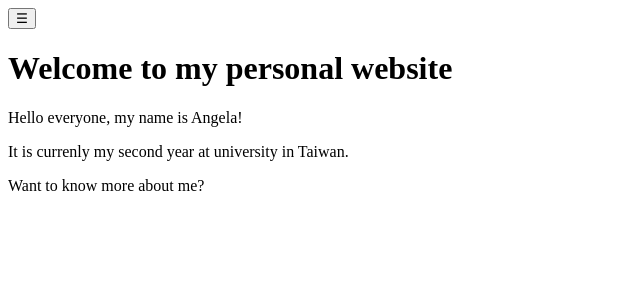
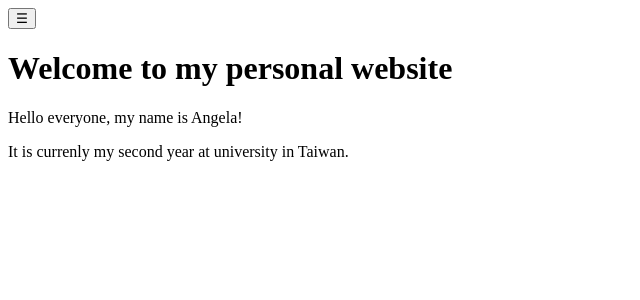
Before and after one commit to mingxuanchou/mingxuanchou.githyb.io, a Jekyll site: the page built from index.md, in a window 1280 px wide. Shown: the top 300 px of the page, without its empty margins (0-640 px from the left). Built offline with Jekyll 4.4.1, drawn with Linux system fonts in a browser that asks for light colours.

Commit message:
Update index.md

```diff
--- a/index.md
+++ b/index.md
@@ -6,5 +6,3 @@ title: Welcom to my site
 Hello everyone, my name is Angela!
 
 It is currenly my second year at university in Taiwan.
-
-Want to know more about me?
```
